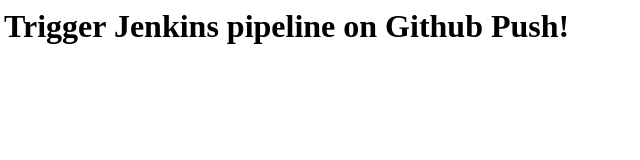
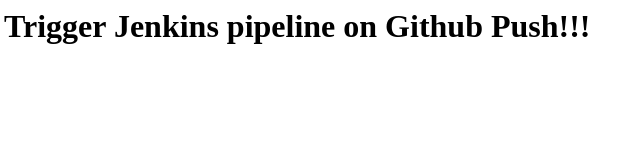
Before and after one commit to viktech2/jenkins-sample, a plain HTML site: page index.html in a window 1280 px wide. Shown: the full height of the page, 4-644 px from the left. Drawn offline with Linux system fonts and the light colour scheme.

```diff
--- a/index.html
+++ b/index.html
@@ -4,6 +4,6 @@
 	</head>
 
 	<body>
-		<h1>Trigger Jenkins pipeline on Github Push!</h2>
+		<h1>Trigger Jenkins pipeline on Github Push!!!</h2>
 	</body>
 </html>
```
